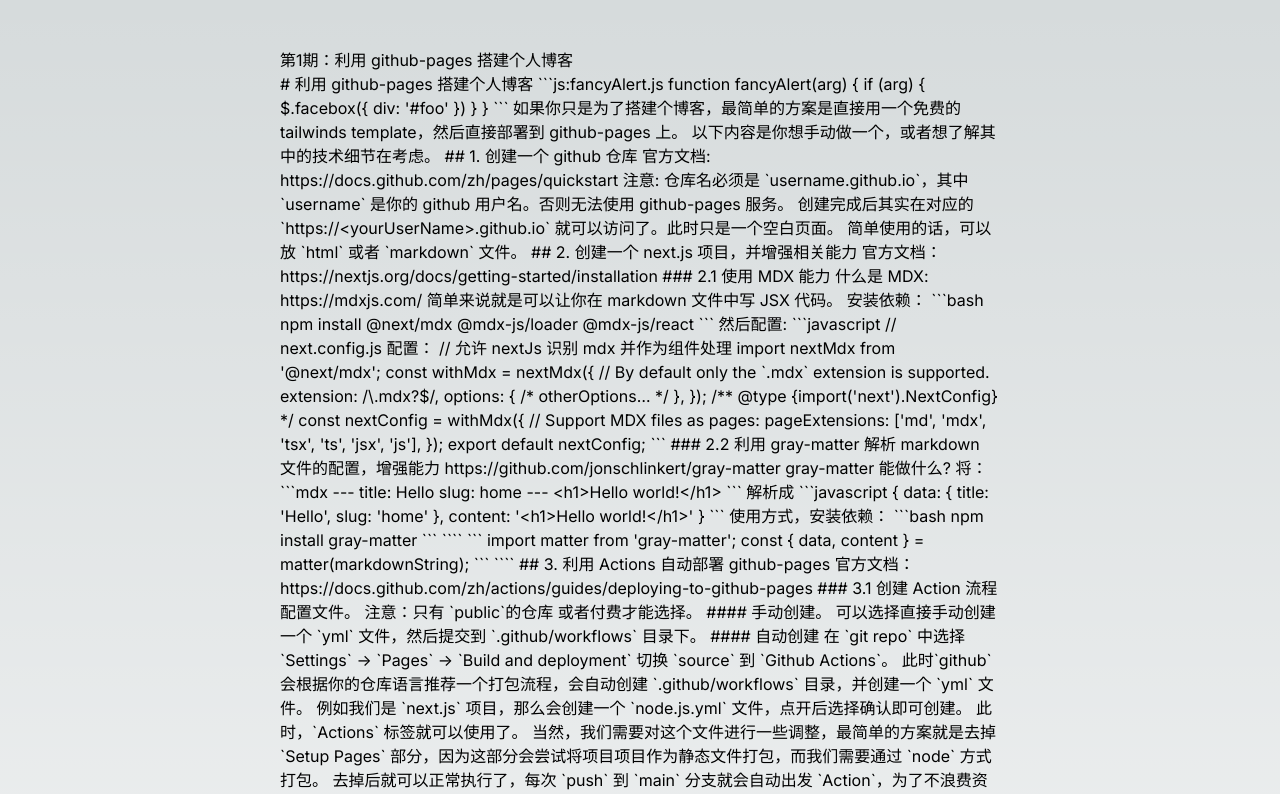
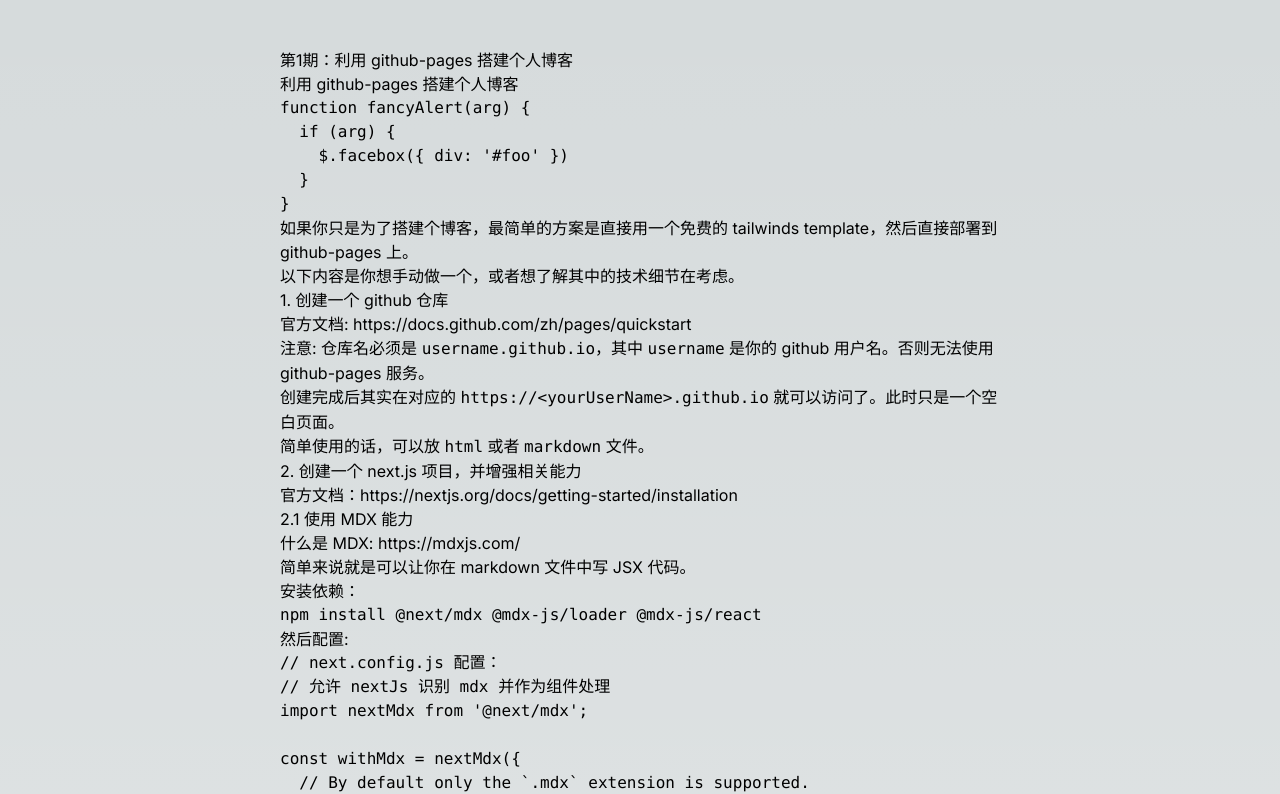
Before and after one commit to r2099c2/r2099c2.github.io, a Next.js app: page /post/2024-07-23-001 in a window 1280 px wide. Shown: the top 794 px of the page. Built offline with nearby package versions, Linux system fonts and the light colour scheme.

Commit message:
feat: 增加 next-mdx-remote 库

```diff
--- a/app/post/[slug]/page.tsx
+++ b/app/post/[slug]/page.tsx
@@ -1,6 +1,6 @@
 // import MDXComponents from '@/components/MDXComponent';
 import { getPosts } from '@/utils/tools';
-// import { MDXRemote } from 'next-mdx-remote/rsc';
+import { MDXRemote } from 'next-mdx-remote/rsc';
 
 const PostDetail = async ({ params }: { params: { slug: string } }) => {
   const { slug } = params;
@@ -24,9 +24,7 @@ const PostDetail = async ({ params }: { params: { slug: string } }) => {
       <div className="mx-auto w-full md:w-4/5 lg:w-3/5 px-6">
         <article id="article">
           <h1>{post.data.title}</h1>
-          {/* TODO: MDXRemote */}
-          {post.content}
-          {/* <MDXRemote source={post.content} components={MDXComponents} /> */}
+          <MDXRemote source={post.content} />
         </article>
       </div>
     </div>
--- a/package.json
+++ b/package.json
@@ -15,6 +15,7 @@
     "dayjs": "^1.11.13",
     "gray-matter": "^4.0.3",
     "next": "14.2.6",
+    "next-mdx-remote": "^5.0.0",
     "react": "^18",
     "react-dom": "^18"
   },
```
Also changed, not shown: 1 other file (tests, documents, lock files or other folders).
